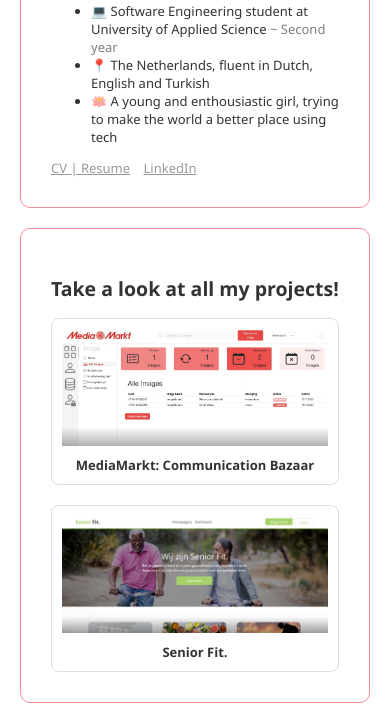
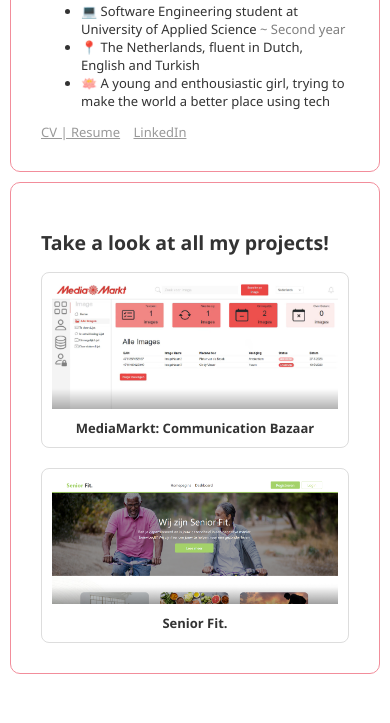
Before and after one commit to seyma-kaya/portfolio, a plain HTML site: page index.html in a window 390 px wide. Shown: the part 160-883 px from the top of the page. After the commit the page ends 844 px from the top, so only its background shows below. Drawn offline with Linux system fonts and the light colour scheme.

Commit message:
Update style.css

```diff
--- a/style.css
+++ b/style.css
@@ -124,12 +124,12 @@
     }
 
     header {
-        margin-left: 20px;
-        margin-right: 20px;
+        margin-left: 10px;
+        margin-right: 10px;
     }
 
     .projects-body {
-        margin: 20px;
+        margin: 10px;
     }
 
     body {
```
